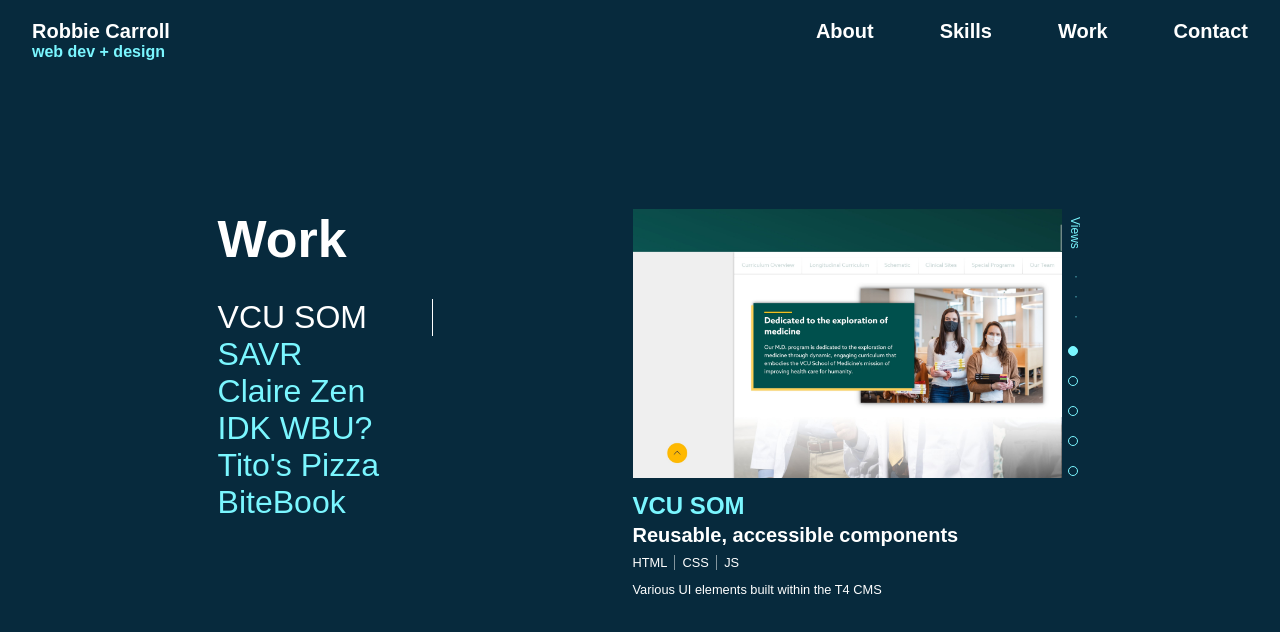
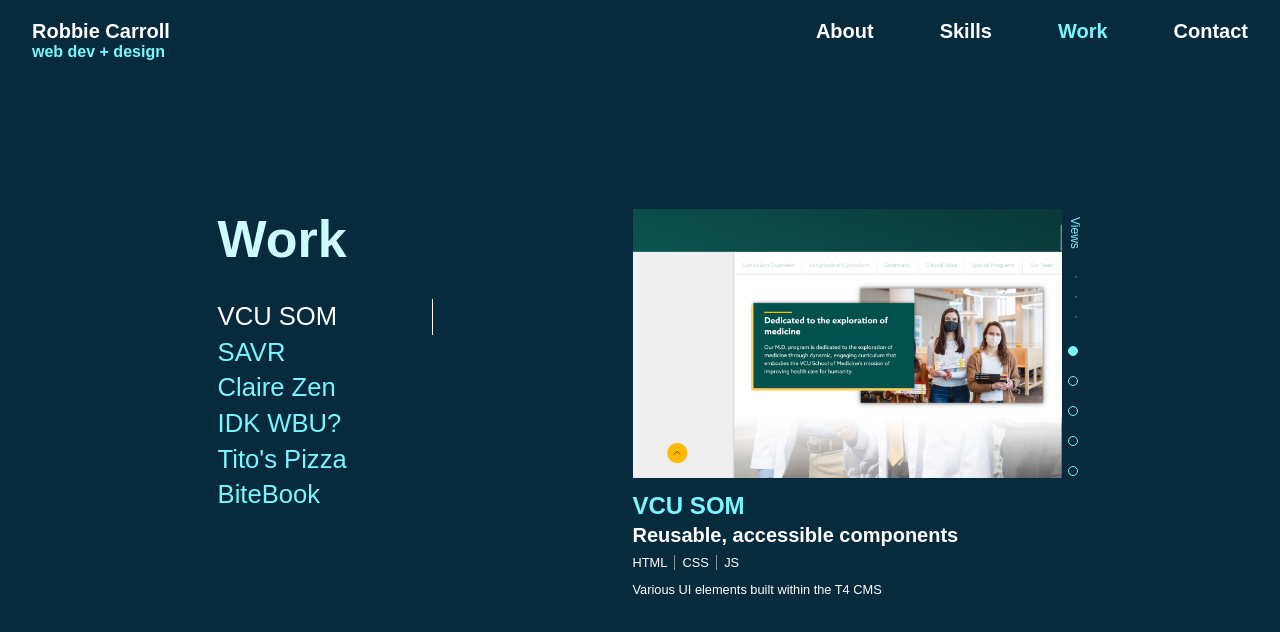
Before and after one commit to anewlens/portfolio-next, a Next.js app: page /work in a window 1280 px wide. Shown: the top 632 px of the page. Built offline with nearby package versions, Linux system fonts and the light colour scheme; a web font is replaced by a local one.

Commit message:
Nav highlighting, Work List animations

```diff
--- a/Components/Layout/Nav.tsx
+++ b/Components/Layout/Nav.tsx
@@ -1,9 +1,12 @@
 import Link from 'next/link';
+import { useRouter } from 'next/router';
 import React from 'react';
 import styles from '../../styles/Layout/Nav.module.css'
 
+const Nav = () => {
 
-const Nav = () => {
+    const path = useRouter().pathname
+
     return (
         <nav className={styles.nav}>
             <Link href='/'>
@@ -11,16 +14,16 @@
             </Link>
             <div className={styles.nav_group}>
                 <Link href='/about'>
-                    <a className={styles.nav_link}>about</a>
+                    <a className={`${styles.nav_link} ${path == '/about' && styles.selected}`}>about</a>
                 </Link>
                 <Link href='/skills'>
-                    <a className={styles.nav_link}>skills</a>
+                    <a className={`${styles.nav_link} ${path == '/skills' && styles.selected}`}>skills</a>
                 </Link>
                 <Link href='/work'>
-                    <a className={styles.nav_link}>work</a>
+                    <a className={`${styles.nav_link} ${path == '/work' && styles.selected}`}>work</a>
                 </Link>
                 <Link href='/contact'>
-                    <a className={styles.nav_link}>contact</a>
+                    <a className={`${styles.nav_link} ${path == '/contact' && styles.selected}`}>contact</a>
                 </Link>
             </div>
         </nav>
--- a/Components/UI/WorkPanel.tsx
+++ b/Components/UI/WorkPanel.tsx
@@ -1,4 +1,5 @@
 import React from 'react';
+import { motion } from 'framer-motion'
 import { ProjectTypes } from '../../data/types'
 import styles from '../../styles/Components/WorkPanel.module.css'
 import Github from '../SVGs/Github';
@@ -7,7 +8,21 @@
 type PropTypes = {
     project: ProjectTypes,
     selected: boolean
+}
 
+const fadeIn = {
+    initial: {
+        opacity: 0
+    },
+    animate: {
+        opacity: 1,
+        transition: {
+            duration: .5
+        }
+    },
+    exit: {
+        opacity: 0
+    }
 }
 
 const WorkPanel = ({ project, selected }: PropTypes) => {
@@ -15,7 +30,7 @@
     const { title, subtitle, techStack, description, github, live, views } = project;
 
     return (
-        <div className={`${styles.WorkPanel} ${selected && styles.selected}`} >
+        <motion.div className={`${styles.WorkPanel} ${selected && styles.selected}`} variants={fadeIn} initial='initial' animate='animate' exit='exit'>
             <ImageSwitcher images={views} />
             <div className={`${styles.WorkPanel_content} `}>
                 <h3 className={styles.WorkPanel_title} >{title}</h3>
@@ -37,9 +52,8 @@
                         </div>
                     )
                 }
-
             </div>
-        </div>
+        </motion.div>
     );
 };
 
--- a/pages/work/index.tsx
+++ b/pages/work/index.tsx
@@ -5,10 +5,13 @@
 import projects from '../../data/projects.js'
 import WorkButton from '../../Components/UI/WorkButton';
 import WorkPanel from '../../Components/UI/WorkPanel';
+import { AnimatePresence } from 'framer-motion';
 
 const Work: NextPage = () => {
 
     const [selected, setSelected] = useState(0)
+
+    const PanelList = projects.map((project, i) => <WorkPanel project={project} selected={selected === i} key={project.id} />)
 
     return (
         <>
@@ -26,16 +29,33 @@
                                 <WorkButton title={title} key={i} selected={selected == i} func={() => { setSelected(i) }} />
                             ))
                         }
-
+                        <div className={`content_controls_marker`}></div>
+                        <style jsx>
+                            {`
+                            .content_controls_marker {
+                                position: absolute;
+                                top: 0;
+                                right: 0;
+                                z-index: 10;
+                                width: 100%;
+                                height: var(--buttonHeight);
+                                background: transparent;
+                                border-right: 1px solid white;
+                                transform: translateY(calc(${selected} * var(--buttonHeight)));
+                                transition: transform 0.25s cubic-bezier(0.645, 0.045, 0.355, 1);
+                                z-index: 1;
+                            }
+                            `}
+                        </style>
                     </section>
                 </div>
                 <section className={styles.content_panels}>
+
                     {
-                        projects.map((project, i) => (
-                            <WorkPanel project={project} selected={selected === i} key={project.id} />
-                        )
-                        )
+                        PanelList[selected]
                     }
+
+
                 </section>
 
             </div>
--- a/styles/Components/WorkButton.module.css
+++ b/styles/Components/WorkButton.module.css
@@ -2,33 +2,18 @@
     background: transparent;
     border: none;
     color: var(--cyan);
-    font-size: 3.2rem;
+    font-size: clamp(1.6rem, 2vw, 2.8rem);
     position: relative;
     width: 100%;
     text-align: left;
+    height:var(--buttonHeight);
+    z-index: 3;
 }
 
 .WorkButton:hover {
     color: var(--cyan-light);
 }
 
-.WorkButton::after {
-    position: absolute;
-    content: '';
-    top: 0%;
-    right: 0%;
-    height: 100%;
-    width: 1px;
-    background-color: white;
-    opacity: 0;
-    transition: opacity .2s ease-out;
-}
-
 .WorkButton.selected {
     color: white;
 }
-
-.WorkButton.selected::after {
-    opacity: 1;
-
-}
--- a/styles/Components/WorkPanel.module.css
+++ b/styles/Components/WorkPanel.module.css
@@ -1,15 +1,8 @@
 .WorkPanel {
-    display: none;
+    display: flex;
     flex-direction: column;
     width: 100%;
-    height: 500px;
 }
-
-.WorkPanel.selected {
-    display: flex;
-
-}
-
 .WorkPanel_content {
     display: flex;
     flex-direction: column;
@@ -42,6 +35,7 @@
     font-size: clamp(1.2rem, 1vw, 1.6rem);
     font-weight: 300;
     padding: 0 1ch;
+    text-align: center;
 }
 
 .WorkPanel_techStack>span:not(:last-child) {
@@ -78,8 +72,8 @@
 
 .WorkPanel_github>svg {
     fill: var(--cyan);
-    width: 2.8rem;
-    height: 2.8rem;
+    width: clamp(1.6rem, 1vw, 2rem);
+    height: clamp(1.6rem, 1vw, 2rem);
     margin-right: 1.2rem;
     transition: fill .2s ease-out;
 }
@@ -116,3 +110,13 @@
         height: min-content;
     }
 }
+
+@keyframes fadeIn {
+    0% {
+        opacity: 0;
+    }
+
+    100% {
+        opacity: 1;
+    }
+}
--- a/styles/Layout/Nav.module.css
+++ b/styles/Layout/Nav.module.css
@@ -3,6 +3,8 @@
     justify-content: space-between;
     align-items: flex-start;
     padding: 2rem 3.2rem;
+    --dot-space: .6rem;
+    --dot-size: 1px;
 }
 
 .nav_home {
@@ -31,6 +33,10 @@
     text-transform: capitalize;
 }
 
+.nav_link.selected {
+    color: var(--cyan);
+}
+
 @media screen and (max-width: 500px) {
 
     .nav {
--- a/styles/Pages/Work.module.css
+++ b/styles/Pages/Work.module.css
@@ -1,7 +1,10 @@
 .content {
     display: flex;
     width: 100%;
-    gap: 20rem
+    gap: 20rem;
+
+    --buttonHeight: calc(clamp(1.6rem, 2vw, 2.8rem) + 1rem);
+
 }
 
 .content_title {
@@ -18,6 +21,7 @@
     display: flex;
     flex-direction: column;
     flex: 1;
+    position: relative;
 }
 
 .content_controls>a {
--- a/styles/globals.css
+++ b/styles/globals.css
@@ -42,6 +42,10 @@
   padding: 0;
 }
 
+h1 {
+  color: var(--cyan-light);
+}
+
 a {
   color: inherit;
   text-decoration: none;
```
Also changed, not shown: styles/Components/Button.module.css (+0 -25 lines).
